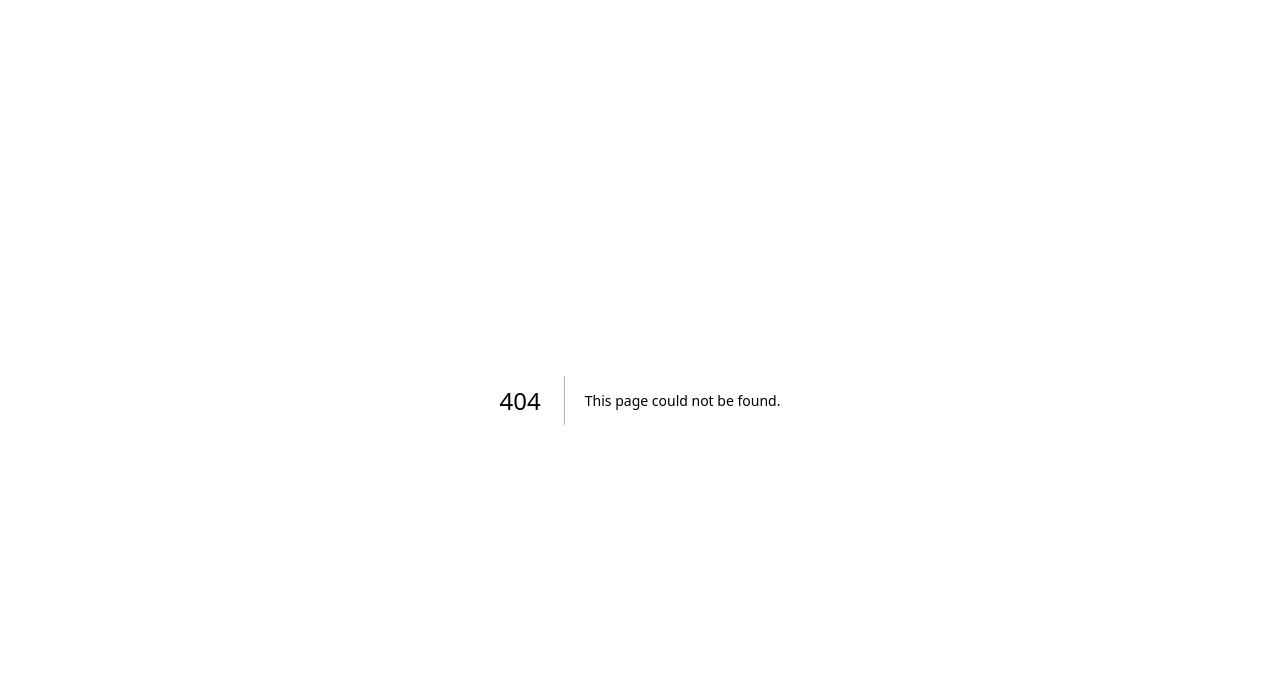
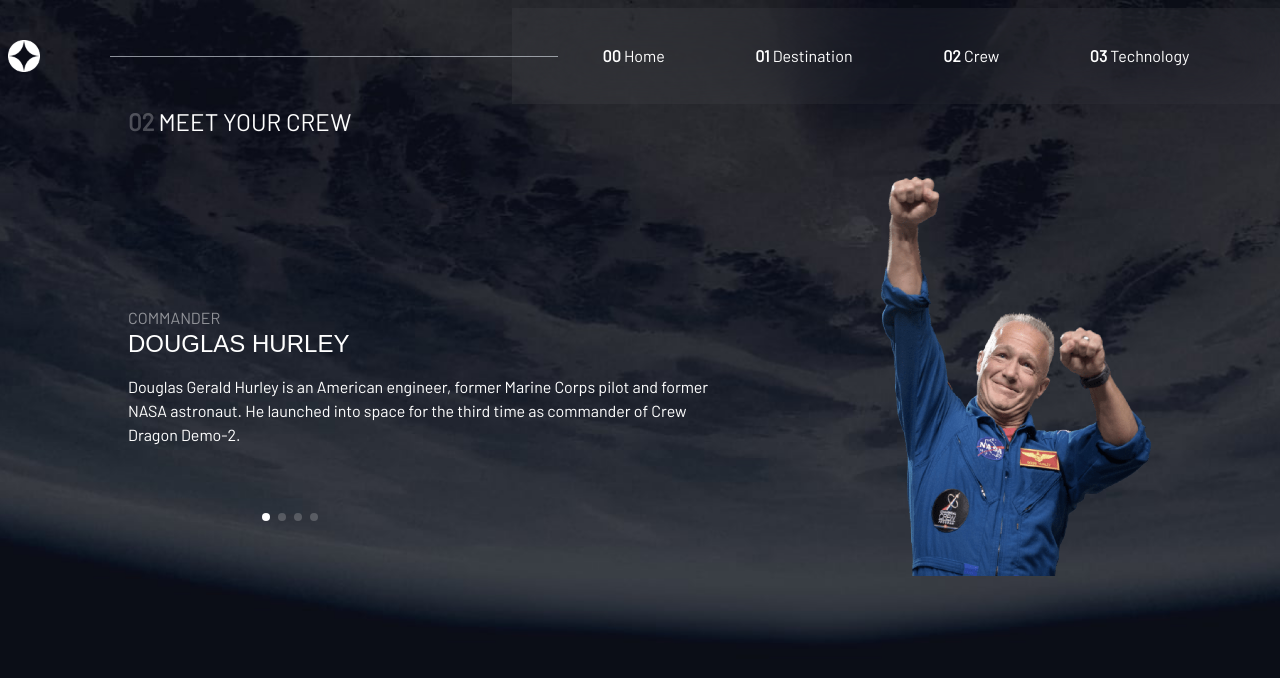
Before and after one commit to Florian-Pesset/deep-space, a Next.js app: page /crew in a window 1280 px wide. Before the commit this address had no page. Shown: the top 678 px of the page. Built offline with nearby package versions, Linux system fonts and the light colour scheme; a web font is replaced by a local one.

Commit message:
feat: crew

```diff
--- a/components/Navigation.tsx
+++ b/components/Navigation.tsx
@@ -46,9 +46,9 @@ const Navigation = () => {
         <Image src={logo.src} alt="Space Logo" boxSize="32px" ml={2} />
         <Center
           width="35vw"
-          sx={{ width: { base: "none", sm: "25vw", md: "25vw", xl: "35vw" } }}
+          sx={{ width: { base: "none", sm: "25vw", md: "28vw", xl: "35vw" } }}
           position="absolute"
-          left="110px"
+          left={{ base: "none", sm: "70px", md: "110px", xl: "110px" }}
           zIndex={10}
         >
           <Divider />
--- a/package.json
+++ b/package.json
@@ -16,7 +16,8 @@
     "framer-motion": "^8.0.1",
     "next": "13.0.7",
     "react": "18.2.0",
-    "react-dom": "18.2.0"
+    "react-dom": "18.2.0",
+    "swiper": "^8.4.5"
   },
   "devDependencies": {
     "@babel/core": "^7.20.7",
--- a/pages/_app.tsx
+++ b/pages/_app.tsx
@@ -2,6 +2,7 @@ import "../styles/globals.css";
 import type { AppProps } from "next/app";
 import { ChakraProvider, ThemeProvider } from "@chakra-ui/react";
 import customTheme from "../styles/customTheme";
+import "../styles/swiper.css";
 
 function MyApp({ Component, pageProps }: AppProps) {
   return (
--- /dev/null
+++ b/pages/crew.tsx
@@ -0,0 +1,118 @@
+import { Box, Divider, Heading, Image, Text } from "@chakra-ui/react";
+import { NextPage } from "next";
+
+import Head from "next/head";
+import Navigation from "../components/Navigation";
+import data from "../data.json";
+import headingStyles from "../styles/headingStyles";
+
+import { Swiper, SwiperSlide } from "swiper/react";
+import SwiperCore, { EffectCoverflow, Pagination } from "swiper";
+import "swiper/swiper-bundle.min.css";
+
+const Crew: NextPage = () => {
+  const devices = (device: string) => {
+    return `url('../assets/crew/background-crew-${device}.jpg')`;
+  };
+  SwiperCore.use([EffectCoverflow, Pagination]);
+  return (
+    <>
+      <Head>
+        <title>Crew</title>
+      </Head>
+      <Box
+        bgImage={{
+          base: devices("mobile"),
+          md: devices("tablet"),
+          xl: devices("desktop"),
+        }}
+        backgroundPosition="center"
+        backgroundRepeat="no-repeat"
+        backgroundSize="cover"
+      >
+        <Navigation />
+        <Box
+          flexDirection="column"
+          display="flex"
+          gap={9}
+          alignItems="center"
+          minH="100vh"
+        >
+          <Box
+            flexDirection="row"
+            display="flex"
+            gap={1}
+            justifyContent={{ base: "center", sm: "start" }}
+            width="80vw"
+          >
+            <Text
+              fontSize="xl"
+              color="primary"
+              opacity={0.25}
+              fontWeight="bold"
+            >
+              02
+            </Text>
+            <Text fontSize="xl" color="primary" textTransform="uppercase">
+              Meet your crew
+            </Text>
+          </Box>
+          <Box width="80vw">
+            <Swiper
+              slidesPerView={1}
+              pagination={{
+                clickable: true,
+              }}
+            >
+              {data.crew.map((crew) => {
+                const src = `.${crew.images.png}`;
+
+                return (
+                  <SwiperSlide key={crew.name}>
+                    <Box
+                      textAlign={{ base: "center", lg: "start" }}
+                      display="flex"
+                      flexDirection={{
+                        base: "column",
+                        md: "column-reverse",
+                        lg: "row-reverse",
+                      }}
+                      alignItems="center"
+                    >
+                      <Box>
+                        <Image src={src} alt={crew.name} height="400px" />
+                        <Divider
+                          visibility={{ base: "visible", md: "hidden" }}
+                        />
+                      </Box>
+                      <Box
+                        mb={20}
+                        width={{ base: "100%", lg: "50vw" }}
+                        mr={{ lg: "10em" }}
+                      >
+                        <Text
+                          color="primary"
+                          opacity={0.5}
+                          textTransform="uppercase"
+                          mt="5em"
+                        >
+                          {crew.role}
+                        </Text>
+                        <Heading as="h2" sx={headingStyles} fontSize="xl">
+                          {crew.name}
+                        </Heading>
+                        <Text color="primary">{crew.bio}</Text>
+                      </Box>
+                    </Box>
+                  </SwiperSlide>
+                );
+              })}
+            </Swiper>
+          </Box>
+        </Box>
+      </Box>
+    </>
+  );
+};
+
+export default Crew;
--- a/pages/destination.tsx
+++ b/pages/destination.tsx
@@ -53,7 +53,7 @@ const Destination: NextPage = () => {
             >
               01
             </Text>
-            <Text fontSize="xl" color="primary">
+            <Text fontSize="xl" color="primary" textTransform="uppercase">
               Pick your destination
             </Text>
           </Box>
--- a/styles/customTheme.js
+++ b/styles/customTheme.js
@@ -19,10 +19,10 @@ const customTheme = {
     sm: "14px",
     md: "16px",
     lg: "18px",
-    xl: "28px",
-    "2xl": "24px",
-    "3xl": "28px",
-    "4xl": "150px",
+    xl: "24px",
+    "2xl": "28px",
+    "3xl": "38px",
+    "4xl": "50px",
     "5xl": "150px",
   },
   fontWeights: {
--- /dev/null
+++ b/styles/swiper.css
@@ -0,0 +1,46 @@
+.swiper-pagination-bullet {
+  width: 20px;
+  height: 20px;
+  text-align: center;
+  line-height: 20px;
+  font-size: 14px;
+  color: #fff;
+  background: #ffffff;
+  opacity: 0.2;
+}
+.swiper-horizontal > .swiper-pagination-bullets .swiper-pagination-bullet,
+.swiper-pagination-horizontal.swiper-pagination-bullets
+  .swiper-pagination-bullet {
+  color: #fff;
+  background: #ffffff;
+}
+
+.swiper-pagination-bullet:hover {
+  opacity: 0.6;
+}
+
+@media (0em <= width < 48em) {
+  .swiper-horizontal > .swiper-pagination-bullets,
+  .swiper-pagination-bullets.swiper-pagination-horizontal,
+  .swiper-pagination-custom,
+  .swiper-pagination-fraction {
+    top: 27em;
+  }
+}
+
+@media (48em <= width < 62em) {
+  .swiper-horizontal > .swiper-pagination-bullets,
+  .swiper-pagination-bullets.swiper-pagination-horizontal,
+  .swiper-pagination-custom,
+  .swiper-pagination-fraction {
+    top: 15em;
+  }
+}
+
+@media (min-width: 62em) {
+  .swiper-pagination-bullet {
+    position: relative;
+    top: -40px;
+    right: 25em;
+  }
+}
```
Also changed, not shown: 1 other file (tests, documents, lock files or other folders).
